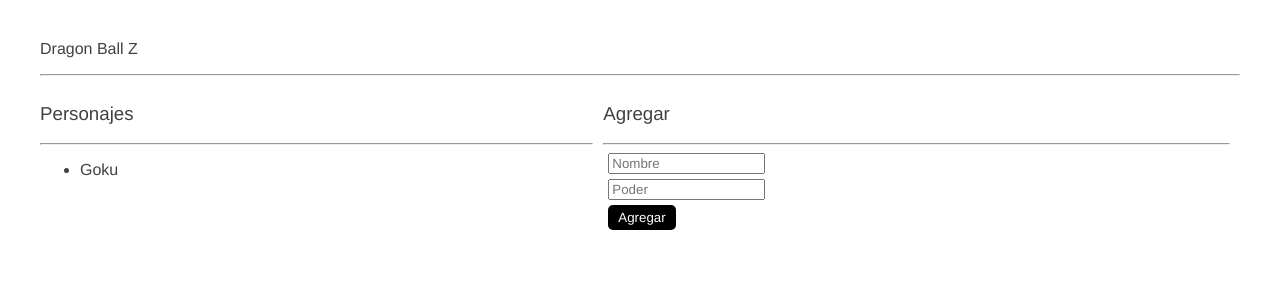
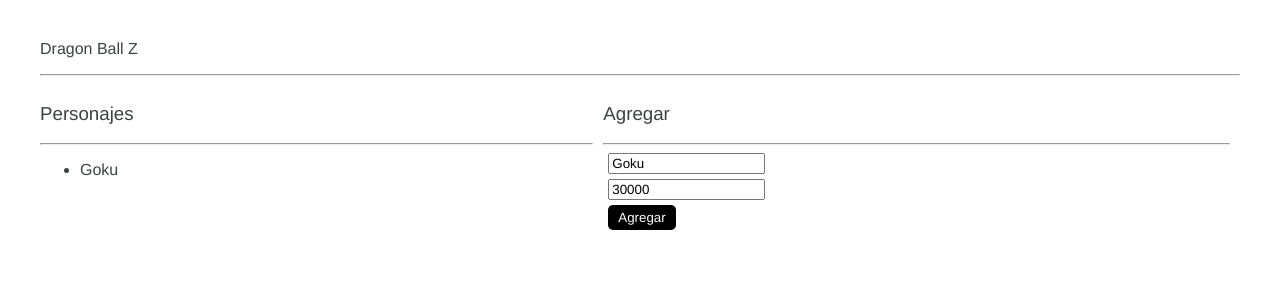
Before and after one commit to jelsync/Angular, an Angular app in the folder intro-Angular/: page / in a window 1280 px wide. Shown: the top 300 px of the page. Built offline with nearby package versions, Linux system fonts and the light colour scheme.

Commit message:
ngModel, catpura/escucha eventos

```diff
--- a/intro-Angular/src/app/dbz/main-page/main-page.component.html
+++ b/intro-Angular/src/app/dbz/main-page/main-page.component.html
@@ -14,8 +14,11 @@
         <hr>
         <form (ngSubmit)="agregar(  )">
 
-            <input type="text" placeholder="Nombre">
-            <input type="text" placeholder="Poder">
+            <input type="text" placeholder="Nombre" name="nombre" [(ngModel)]="nuevo.nombre">
+            <!-- [value]=nuevo.nombre
+            (input)="cambiarNombre($event)"  -->
+
+            <input [value]=nuevo.poder type="text" name="poder" [(ngModel)]="nuevo.poder" placeholder="Poder">
 
             <button type="submit">Agregar</button>
 
--- a/intro-Angular/src/app/dbz/main-page/main-page.component.ts
+++ b/intro-Angular/src/app/dbz/main-page/main-page.component.ts
@@ -1,15 +1,27 @@
 import { Component } from '@angular/core';
 
+interface Personaje {
+  nombre: string;
+  poder: number;
+}
 @Component({
   selector: 'app-main-page',
   templateUrl: './main-page.component.html',
 })
 export class MainPageComponent {
 
-  agregar( ){
+  nuevo: Personaje = {
+    nombre: 'Goku',
+    poder: 30000
+  }
+
+  agregar() {
     // agregar( event: any ){
     // event.preventDefault();
-    console.log('hEY')
+    console.log(this.nuevo)
+  }
+  cambiarNombre(event: any){
+    console.log(event.target.value)
   }
 
 }
```
